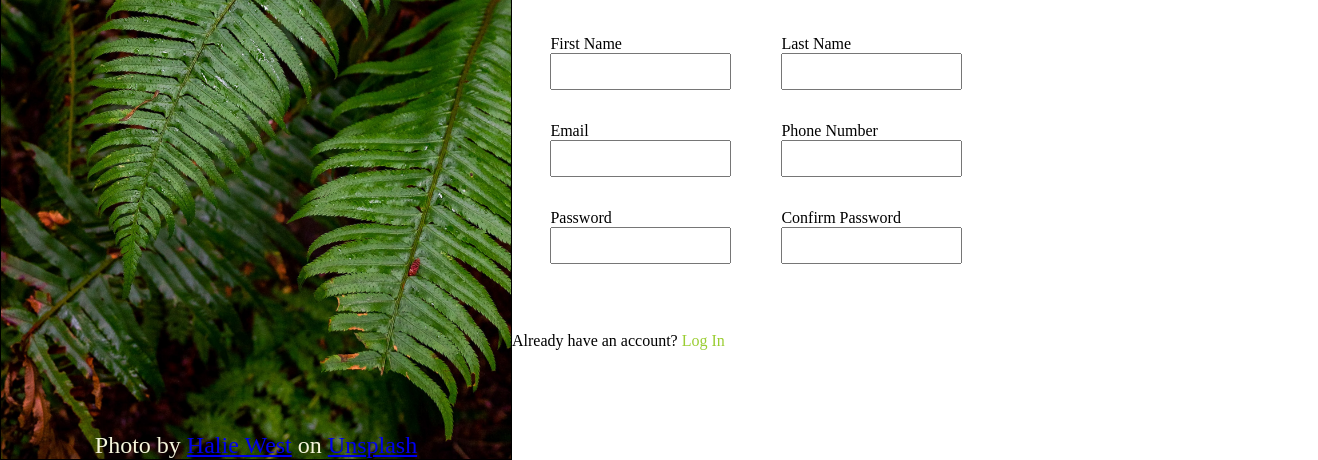
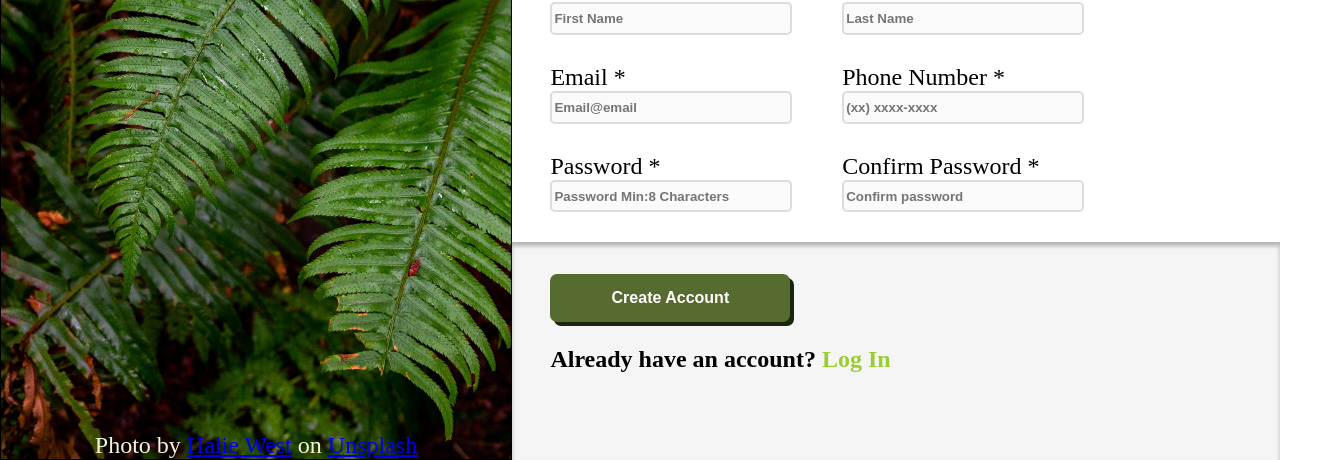
Before and after one commit to lucasph123/signup-form, a plain HTML site: page index.html in a window 1280 px wide. Shown: the part 340-800 px from the top of the page, 1318 px wide, since content can reach past the window. Drawn offline with Linux system fonts and the light colour scheme.

Commit message:
added form validation added button animation

```diff
--- a/index.html
+++ b/index.html
@@ -6,6 +6,7 @@
     <link rel='stylesheet' href='style.css'/>
     <script src="scripts.js" defer></script>
     <title>Sign-Up Form</title>
+    <script></script>
 </head>
 <body>
 
@@ -29,55 +30,64 @@
         <div class="form-container">
             <form class="form">
                 <h1>Let's do This!</h1>
-                <div class="form-row">
+
                     <div class="input">
                         <label for="name">
-                            First Name
+                            First Name *
                         </label>
-                        <input type="text" id="name">
+                        <input type="text" pattern="[a-zA-Z]+" placeholder="First Name" id="name" required>
+                        <span class="required"></span>
                     </div>
                     <div class="input">
                         <label for="surname">
-                            Last Name
+                            Last Name *
                         </label>
-                        <input type="text" id="surname">
+                        <input type="text" pattern="[a-zA-Z]+" placeholder="Last Name" id="surname" required>
+                        <span class="required"></span>
                     </div>
-                </div>
-                <div class="form-row">
+
+
                     <div class="input">
                         <label for="email">
-                            Email
+                            Email *
                         </label>
-                        <input type="email" id="email">
+                        <input type="email" id="email" placeholder="Email@email" required>
+                        <span class="required"></span>
                     </div>
                     <div class="input">
                         <label for="phone">
-                            Phone Number
+                            Phone Number *
                         </label>
-                        <input type="tel" id="phone">
+                        <input type="tel" placeholder="(xx) xxxx-xxxx" minlength='8' maxlength="8" pattern="[0-9]+" id="phone" required>
+                        <span class="required"></span>
                     </div>
-                </div>
-                <div class="form-row">
+
+
                     <div class="input">
                         <label for="password1">
-                            Password
+                            Password *
                         </label>
-                        <input type="password" id="password1">
+                        <input placeholder="Password Min:8 Characters" type="password" id="password1"  class="password2"
+                        required pattern="^(?=.*[a-z])(?=.*[A-Z])(?=.*\d)(?=.*[@$!%*?&])[A-Za-z\d@$!%*?&]{8,}$">
+                        <span class="required"></span>
                     </div>
-                    <div class="input">
+
+                    <div   class="input">
                         <label for="password2">
-                            Confirm Password
+                            Confirm Password *
                         </label>
-                        <input type="password" id="password2">
+                        <input minlength='6' placeholder="Confirm password" type="password" id="password2"
+                        required pattern="^(?=.*[a-z])(?=.*[A-Z])(?=.*\d)(?=.*[@$!%*?&])[A-Za-z\d@$!%*?&]{8,}$" onkeyup="test()" class="password2">
+                        <span class="required"></span>
                     </div>
-                </div>
+            </div>
+        <div class="footer-right">
+                    <button class='btn'type="submit">Create Account</button>
 
+                    <p class="login-container">
+                        Already have an account? <a class="login">Log In</a>
+                    </p>
             </form>
-        </div>
-
-        <div class="login-container">
-            Already have an account? <a class="login">Log In</a>
-
         </div>
     </div>
 </body>
--- a/style.css
+++ b/style.css
@@ -2,14 +2,12 @@
     font-family: font;
     src: url(Norse-Bold.otf);
 }
-*{
 
+html,
+body
+{
     margin: 0px;
     padding: 0px;
-    box-sizing: border-box;
-}
-body
-{
     display: flex;
     height: 100vh;
 
@@ -90,7 +88,7 @@ body
     margin-top: 7vh;
 }
 .description{
-    margin-right: 20%;
+    margin-right: 1em;
     margin-left: 5%;
     margin-top: 2vh;
     margin-bottom: 1%;
@@ -99,40 +97,145 @@ body
 .form-container
 {
 
-    height: 50vh;
+    height: auto;
 }
 .form
 {
-    margin-top: 2%;
-    height: 100%;
-    margin-left:5%;
-    width: 100%;
+    margin-left: 5%;
+    display: flex;
+    width: auto;
+    flex-wrap: wrap;
+
 }
-.form-row
+h1{
+    flex:0 0 100%;
+
+}
+
+.input
 {
-    margin-top: 50px;
-    height:auto;
-    width: auto;
-    display: flex;
-    flex: 1;
+    flex:0 0 40%;
+    font-size: 1.5em;
+    height: 3.7em;
+
+
 }
-.input
+
+.input label:focus{
+    font-weight: bold;
+}
+
+.input input:focus,
+.input input:placeholder-shown:focus{
+    background-color: rgb(206, 206, 206,0.7);
+    border-color: black;
+
+}
+
+.input input{
+    appearance: none;
+    font-weight: bold;
+    width: 80%;
+    height: 2em;
+    display:block;
+    outline: none;
+}
+
+input:valid,input:invalid,
+.input input:placeholder-shown
+{
+    border: 2px solid;
+    border-radius: 5px;
+}
+.confirm
 {
 
 }
 
-input{
-    display: flex;
-    margin-right: 50px;
+.input input:placeholder-shown
+{
+    border-color:gainsboro ;
+    background-color: rgb(206, 206, 206,0.1);
+}
+
+input:valid
+{
+    border-color:olivedrab;
+    background-color: rgb(150, 255, 30,0.2);
+
+}
+
+input:invalid
+{
+    background-color: rgba(999, 0, 0, 0.2);
+    border-color:red;
+}
+
+input:valid:not(:focus) + .required:after
+{
+    content: '✓';
+    color: green;
+    font-size: 0.8em;
+}
+
+.input input:placeholder-shown:not(:focus) +.required:after
+{
+    content: '';
+}
+
+input:invalid:not(:focus) + .required:after
+{
+
+    content: '✖ Required';
+    color: red;
+    font-size: 0.8em;
+}
+
+
+.footer-right
+{
+    background-color:whitesmoke;
+    box-shadow: 0px 4px 4px 0px rgba(156,156,156,0.75) inset;
     height: 100%;
+}
+
+.btn
+{
+    box-shadow: 4px 4px rgb(26, 37, 15);
+    font-size: 1em;
+    font-weight: bold;
+    margin-top: 2em;
+    margin-left: 5%;
+    height: 3em;
+    width: 15em;
+    background-color:darkolivegreen;
+    color:white;
+    border-radius: 7px;
+    border-width: 0;
+}
+
+.btn:hover{
+    background-color: rgb(27, 100, 13);
+}
+.btn:active{
+    background-color: rgb(19, 70, 9);
+    transform: translate3d(1.5px, 1.5px, 1.5px);
+    box-shadow: 2px 2px rgb(67, 94, 42);
 
 }
 
 
 
+.login-container
+{
+    font-size: 1.5em;
+    font-weight: bold;
+    margin-left: 5%;
 
+}
 
 .login
 {
+
     color:yellowgreen;
 }
```
